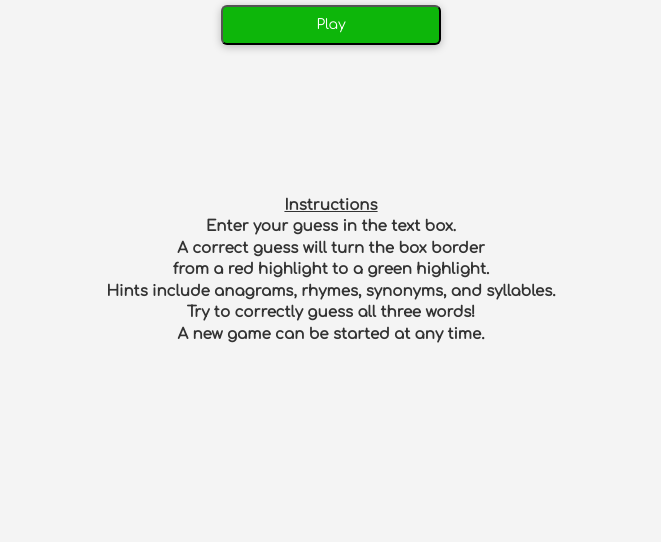
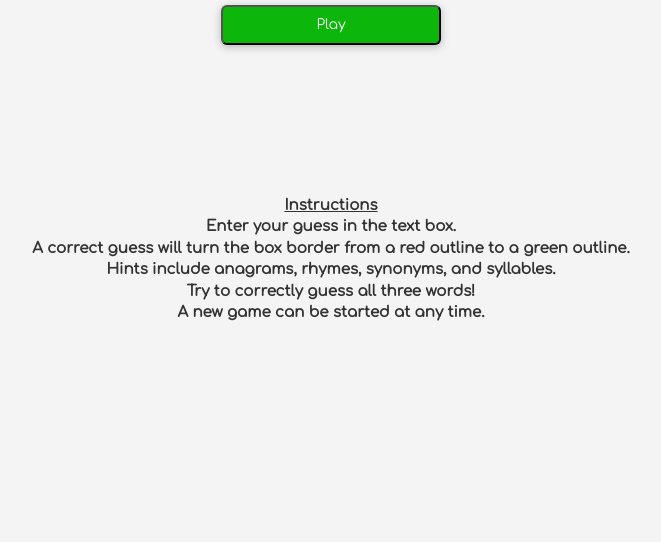
Before and after one commit to a-phung/gifguessr, a Flask app: page / in a window 1280 px wide. Shown: the part 349-891 px from the top of the page, without its empty margins (309-970 px from the left). Run offline with Flask 2, Linux system fonts and the light colour scheme; some libraries are stand-ins or nearby versions; some web fonts are replaced.

Commit message:
Revised homepage instructions.

```diff
--- a/templates/home.html
+++ b/templates/home.html
@@ -54,8 +54,7 @@
     <div class="sub-content">
       <p class="minor-lead"><u>Instructions</u><br>
            Enter your guess in the text box.<br>
-           A correct guess will turn the box border<br>
-           from a red highlight to a green highlight.<br>
+           A correct guess will turn the box border from a red outline to a green outline.<br>
            Hints include anagrams, rhymes, synonyms, and syllables.<br>
            Try to correctly guess all three words!<br>
            A new game can be started at any time.<br>
```
